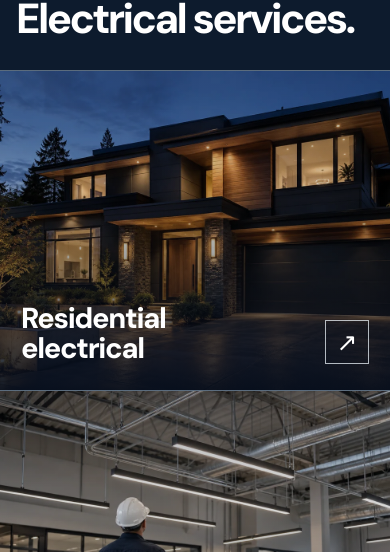
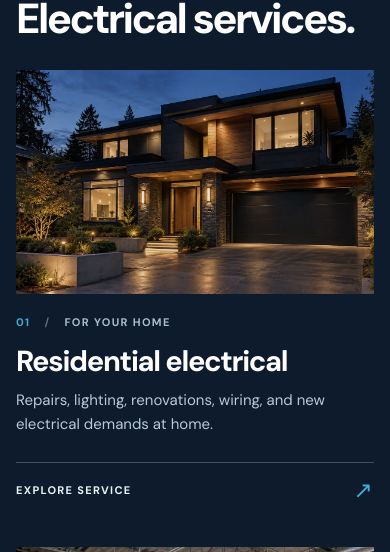
Before and after one commit to DevThind/python-electric-site, a Next.js app: page / in a window 390 px wide. Shown: the part 829-1381 px from the top of the page. Built offline with nearby package versions, Linux system fonts and the light colour scheme.

Commit message:
Polish homepage services and hero video

```diff
--- a/app/electrical.css
+++ b/app/electrical.css
@@ -38,8 +38,8 @@ body:has(.reference-home) .site-header { background: linear-gradient(180deg, rgb
 .header-quote { background: var(--amber); color: var(--graphite); border-radius: 0; }
 .header-quote:hover { background: #5ebbd9; color: var(--graphite); }
 .reference-hero { min-height: min(820px, 100svh); }
-.reference-hero::before { content: ''; display: block; position: absolute; inset: 0; background: url('/images/python-electric-hero-poster.jpg') left center/cover no-repeat; transform: scale(1.16); transform-origin: left center; }
-.reference-hero-video { filter: saturate(.92) brightness(.9) contrast(1.04); transform: scale(1.16); transform-origin: left center; }
+.reference-hero::before { content: ''; display: block; position: absolute; inset: 0; background: url('/images/python-electric-hero-poster.jpg') center/cover no-repeat; transform: scale(1.16); transform-origin: 35% center; }
+.reference-hero-video { filter: saturate(.92) brightness(.9) contrast(1.04); transform: scale(1.16); transform-origin: 35% center; }
 .reference-hero-shade { background: linear-gradient(180deg,rgba(6,17,34,.34),rgba(6,17,34,.42)), radial-gradient(ellipse at center,rgba(6,17,34,.55),rgba(6,17,34,.12) 75%); }
 .reference-hero-content { align-items: center; justify-content: center; min-height: min(820px, 100svh); padding-top: 150px; padding-bottom: 126px; text-align: center; transform: none; }
 .reference-hero-kicker { display: inline-flex; align-items: center; gap: 12px; margin-bottom: 30px; color: #fff; font-family: var(--body); font-size: 12px; font-weight: 750; letter-spacing: .17em; text-transform: uppercase; }
@@ -55,28 +55,28 @@ body:has(.reference-home) .site-header { background: linear-gradient(180deg, rgb
 .reference-hero-actions .reference-ghost-button { border: 1px solid rgba(255,255,255,.8); background: rgba(9,22,30,.18); color: #fff; }
 .reference-hero-actions .reference-ghost-button:hover { background: #fff; color: var(--graphite); }
 
-.reference-services { padding: 92px 0 0; background: #0d1b2d; color: #fff; }
+.reference-services { padding: 100px 0 112px; background: #0d1b2d; color: #fff; }
 .reference-services-intro { display: flex; align-items: flex-end; max-width: none; margin-bottom: 38px; }
 .reference-services-intro::after { content: ''; flex: 1; height: 1px; margin: 0 0 9px 64px; background: rgba(188,217,230,.3); }
 .reference-services-intro .eyebrow { color: var(--amber); }
 .reference-services-intro h2 { margin: 17px 0 0; font-size: clamp(43px, 4vw, 60px); font-weight: 760; line-height: 1; letter-spacing: -.062em; }
 
-/* A single photographic strip continues the visual language of the hero. */
-.reference-service-grid { display: flex; min-height: 570px; gap: 0; border: 0; }
-.service-showcase-card { position: relative; flex: 1 1 0; min-width: 0; min-height: 570px; overflow: hidden; border: 0; border-left: 1px solid rgba(240,250,255,.32); background: #14283f; color: #fff; isolation: isolate; transition: flex-grow .6s cubic-bezier(.2,.7,.2,1); }
-.service-showcase-card:first-child { border-left: 0; }
-.service-showcase-card::before { content: ''; position: absolute; z-index: 3; inset: auto 0 0; height: 3px; background: var(--amber); transform: scaleX(0); transform-origin: left; transition: transform .35s ease; }
-.service-showcase-card::after { content: ''; position: absolute; z-index: 1; inset: 0; pointer-events: none; background: linear-gradient(180deg,rgba(5,13,27,.2) 0%,rgba(5,13,27,.02) 38%,rgba(5,13,27,.35) 63%,rgba(5,13,27,.94) 100%); }
-.service-showcase-media { position: absolute; inset: 0; display: block; overflow: hidden; background: #24394b; }
-.service-showcase-media img { object-fit: cover; filter: saturate(.83) brightness(.88); transition: transform .75s cubic-bezier(.2,.7,.2,1), filter .75s ease; }
-.service-showcase-body { position: absolute; z-index: 2; inset: auto 0 0; display: flex; align-items: flex-end; justify-content: space-between; gap: 16px; padding: 30px 27px 37px; }
-.service-showcase-body h3 { max-width: 260px; margin: 0; font-size: clamp(26px, 2.1vw, 34px); font-weight: 800; line-height: 1.06; letter-spacing: -.045em; text-wrap: balance; }
-.service-showcase-link { display: grid; place-items: center; flex: 0 0 44px; width: 44px; height: 44px; border: 1px solid rgba(241,250,255,.72); color: #fff; font-size: 25px; font-weight: 400; line-height: 1; transition: transform .35s ease, background .35s ease, border-color .35s ease, color .35s ease; }
-.service-showcase-card:is(:hover, :focus-visible) { flex-grow: 1.35; }
-.service-showcase-card:is(:hover, :focus-visible)::before { transform: scaleX(1); }
-.service-showcase-card:is(:hover, :focus-visible) .service-showcase-media img { transform: scale(1.055); filter: saturate(1) brightness(1.02); }
-.service-showcase-card:is(:hover, :focus-visible) .service-showcase-link { transform: translate(3px,-3px); border-color: var(--amber); background: var(--amber); color: var(--graphite); }
-.service-showcase-card:focus-visible { outline: 3px solid #a8e8ff; outline-offset: -4px; }
+/* Two generous vertical cards per row give the photographs and type room. */
+.reference-service-grid { display: grid; grid-template-columns: repeat(2, minmax(0, 1fr)); gap: 68px 36px; border: 0; }
+.service-showcase-card { display: flex; flex-direction: column; min-width: 0; color: #fff; }
+.service-showcase-media { position: relative; width: 100%; aspect-ratio: 3 / 2; overflow: hidden; background: #24394b; }
+.service-showcase-media img { object-fit: cover; filter: saturate(.84) brightness(.91); transition: transform .55s ease, filter .55s ease; }
+.service-showcase-body { display: flex; flex-direction: column; align-items: flex-start; flex: 1; min-width: 0; padding: 25px 0 0; }
+.service-showcase-meta { display: flex; align-items: center; gap: 14px; color: #a9becb; font-size: 11px; font-weight: 700; letter-spacing: .12em; text-transform: uppercase; }
+.service-showcase-meta span:first-child { color: var(--amber); }
+.service-showcase-meta span:first-child::after { content: '/'; margin-left: 14px; color: #587083; }
+.service-showcase-body h3 { max-width: 540px; margin: 16px 0 10px; font-size: clamp(31px, 3vw, 43px); font-weight: 730; line-height: 1.08; letter-spacing: -.045em; text-wrap: balance; }
+.service-showcase-body p { max-width: 520px; margin: 0; color: #b9c9d3; font-size: 15px; line-height: 1.6; }
+.service-showcase-link { display: flex; align-items: center; justify-content: space-between; width: 100%; margin-top: 26px; padding-top: 16px; border-top: 1px solid rgba(188,217,230,.28); color: #e8f1f5; font-size: 11px; font-weight: 750; letter-spacing: .12em; text-transform: uppercase; }
+.service-showcase-link span { color: var(--amber); font-size: 23px; font-weight: 400; line-height: 1; transition: transform .25s ease; }
+.service-showcase-card:is(:hover, :focus-visible) .service-showcase-media img { transform: scale(1.035); filter: saturate(1) brightness(1); }
+.service-showcase-card:is(:hover, :focus-visible) .service-showcase-link span { transform: translate(3px,-3px); }
+.service-showcase-card:focus-visible { outline: 2px solid #a8e8ff; outline-offset: 5px; }
 
 /* A simple intake graphic replaces the oversized residential interior photo. */
 .trade-scope { display: grid; grid-template-columns: .95fr 1fr; gap: 9%; align-items: center; padding-block: 128px; }
@@ -140,9 +140,7 @@ body:has(.reference-home) .site-header { background: linear-gradient(180deg, rgb
 .footer-links a:hover { color: var(--amber); }
 
 @media (max-width: 1100px) {
-  .reference-service-grid { display: grid; grid-template-columns: repeat(2, minmax(0, 1fr)); min-height: 0; }
-  .service-showcase-card { min-height: 450px; border-top: 1px solid rgba(240,250,255,.32); }
-  .service-showcase-card:nth-child(odd) { border-left: 0; }
+  .reference-service-grid { gap: 55px 28px; }
 }
 @media (max-width: 1000px) {
   .trade-scope { gap: 5%; }
@@ -151,9 +149,9 @@ body:has(.reference-home) .site-header { background: linear-gradient(180deg, rgb
   .service-faq { grid-template-columns: 1fr; gap: 28px; }
   .service-faq-intro p { max-width: 540px; }
   .services-choice-note { margin-left: 0; }
-  .reference-service-grid { grid-template-columns: 1fr; }
-  .service-showcase-card { min-height: 350px; border-left: 0; }
-  .service-showcase-body h3 { font-size: clamp(28px, 5vw, 34px); }
+  .reference-service-grid { grid-template-columns: 1fr; gap: 45px; }
+  .service-showcase-media { aspect-ratio: 16 / 10; }
+  .service-showcase-body h3 { font-size: clamp(30px, 6vw, 40px); }
   .reference-hero { min-height: 780px; }
   .reference-hero-shade { background: linear-gradient(180deg,rgba(6,17,34,.36),rgba(6,17,34,.5)), radial-gradient(ellipse at center,rgba(6,17,34,.6),rgba(6,17,34,.12) 80%); }
   .reference-hero-content { align-items: center; justify-content: center; min-height: 780px; padding-top: 120px; padding-bottom: 95px; text-align: center; }
@@ -173,8 +171,7 @@ body:has(.reference-home) .site-header { background: linear-gradient(180deg, rgb
   .reference-faq h2 { font-size: clamp(42px, 9vw, 64px); }
 }
 @media (max-width: 600px) {
-  .service-showcase-card { min-height: 320px; }
-  .service-showcase-body { padding: 24px 21px 26px; }
+  .service-showcase-body { padding-top: 20px; }
   .service-showcase-body h3 { font-size: 29px; }
 }
 @media (max-width: 480px) {
--- a/app/page.tsx
+++ b/app/page.tsx
@@ -49,20 +49,22 @@ export default function Home() {
       <div className="reference-services-intro shell">
         <div><span className="eyebrow">What we do</span><h2>Electrical services.</h2></div>
       </div>
-      <div className="reference-service-grid">
-        {services.map(service => <Link href={'/services/' + service.slug} className="service-showcase-card" key={service.slug}>
+      <div className="reference-service-grid shell">
+        {services.map((service, index) => <Link href={'/services/' + service.slug} className="service-showcase-card" key={service.slug}>
           <div className="service-showcase-media">
             <Image
               src={serviceImages[service.slug].src}
               alt=""
               fill
-              sizes="(max-width: 760px) 100vw, (max-width: 1100px) 50vw, 25vw"
+              sizes="(max-width: 760px) 100vw, 45vw"
               style={{ objectPosition: serviceImages[service.slug].position }}
             />
           </div>
           <div className="service-showcase-body">
+            <div className="service-showcase-meta"><span>{String(index + 1).padStart(2, '0')}</span><span>{service.label}</span></div>
             <h3>{service.title}</h3>
-            <span className="service-showcase-link" aria-hidden="true">↗</span>
+            <p>{service.short}</p>
+            <span className="service-showcase-link">Explore service <span aria-hidden="true">↗</span></span>
           </div>
         </Link>)}
       </div>
```
Also changed, not shown: 1 other file (tests, documents, lock files or other folders).
